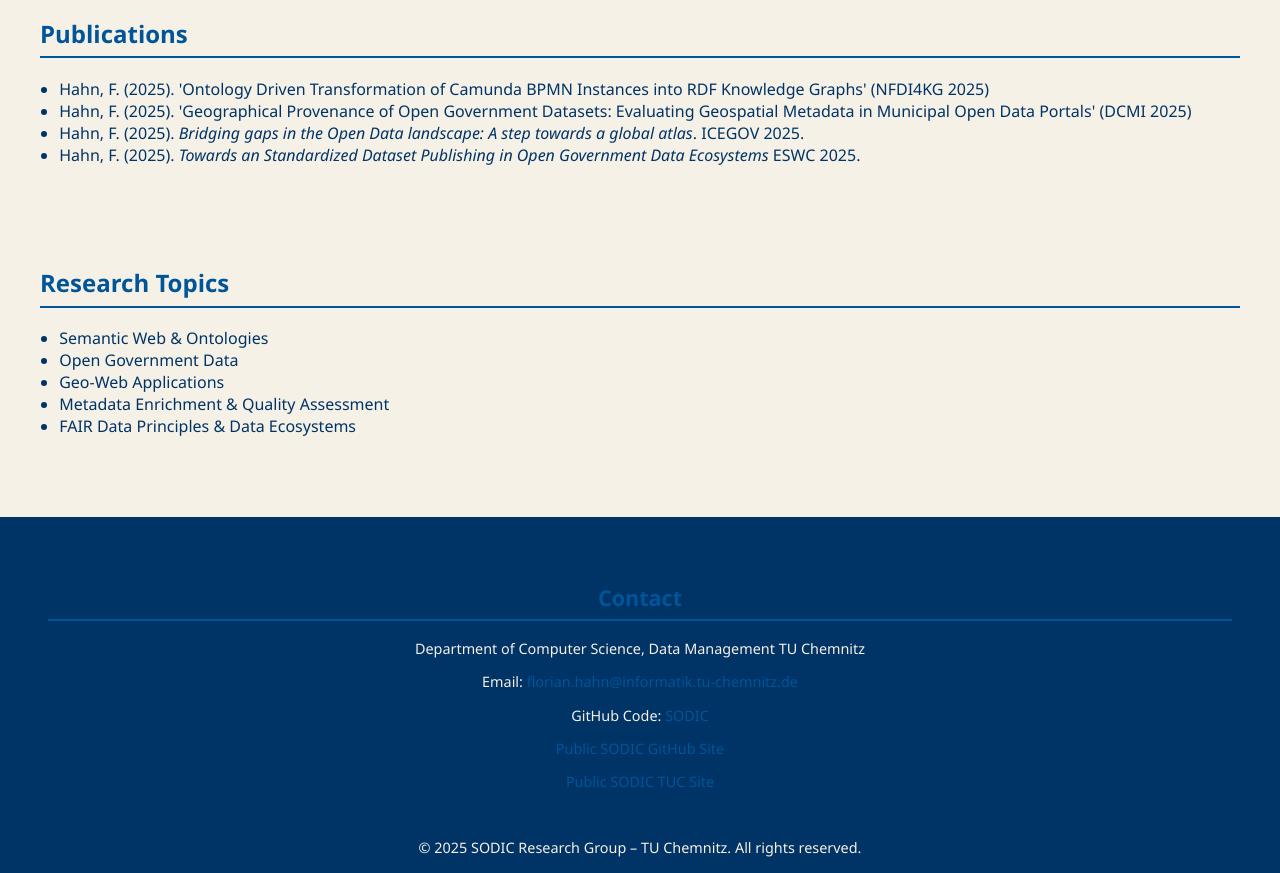
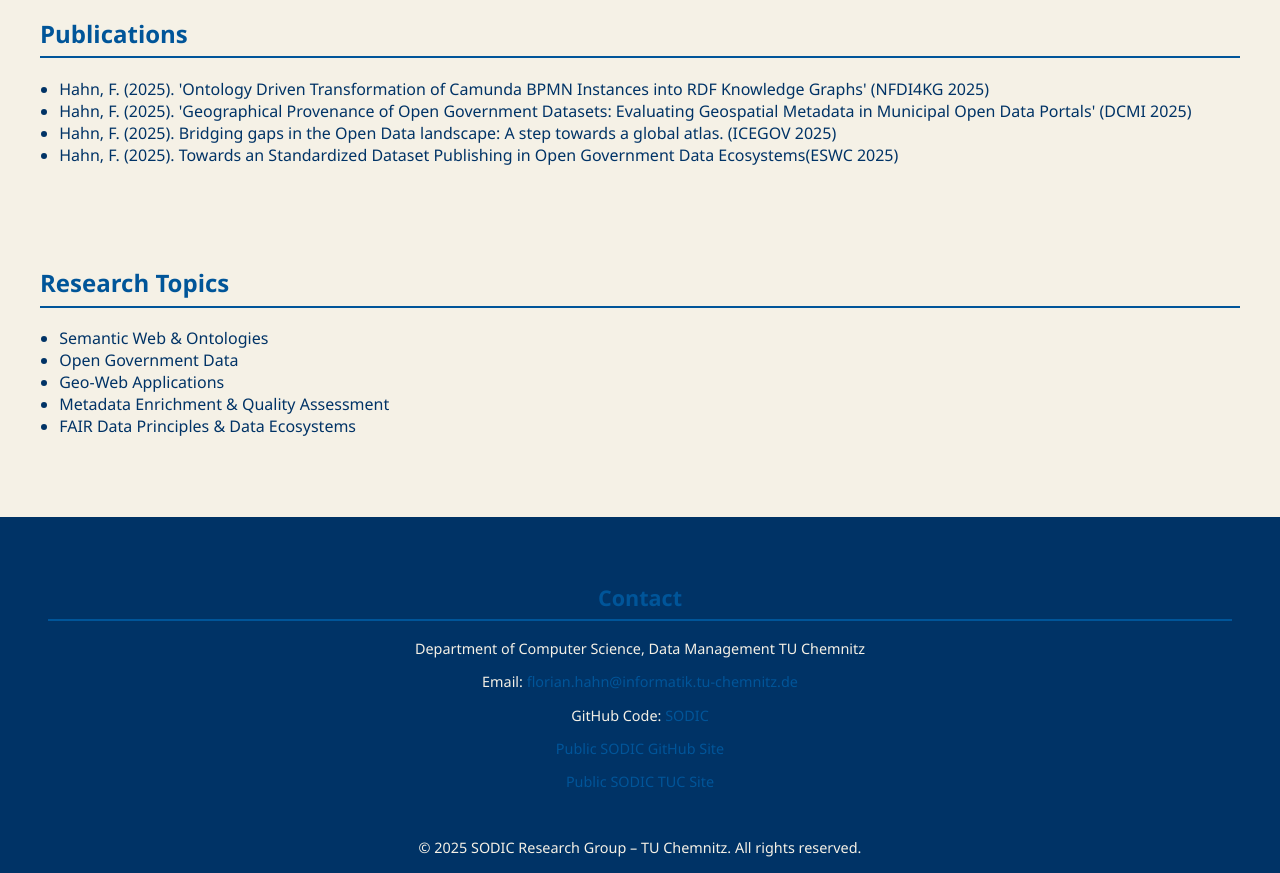
Before and after one commit to SODIC-research/SODIC-research.github.io, a plain HTML site: page index.html in a window 1280 px wide. Shown: the part 2300-3173 px from the top of the page. Drawn offline with Linux system fonts and the light colour scheme.

Commit message:
Update index.html

```diff
--- a/index.html
+++ b/index.html
@@ -161,8 +161,8 @@
    <ul>
      <li>Hahn, F. (2025). 'Ontology Driven Transformation of Camunda BPMN Instances into RDF Knowledge Graphs' (NFDI4KG 2025)</li>
      <li>Hahn, F. (2025). 'Geographical Provenance of Open Government Datasets: Evaluating Geospatial Metadata in Municipal Open Data Portals' (DCMI 2025)</li>
-      <li>Hahn, F. (2025). <i>Bridging gaps in the Open Data landscape: A step towards a global atlas</i>. ICEGOV 2025.</li>
-      <li>Hahn, F. (2025). <i>Towards an Standardized Dataset Publishing in Open Government Data Ecosystems</i> ESWC 2025.</li>
+      <li>Hahn, F. (2025). Bridging gaps in the Open Data landscape: A step towards a global atlas. (ICEGOV 2025)</li>
+      <li>Hahn, F. (2025). Towards an Standardized Dataset Publishing in Open Government Data Ecosystems(ESWC 2025)</li>
     </ul>
   </section>
 
```
